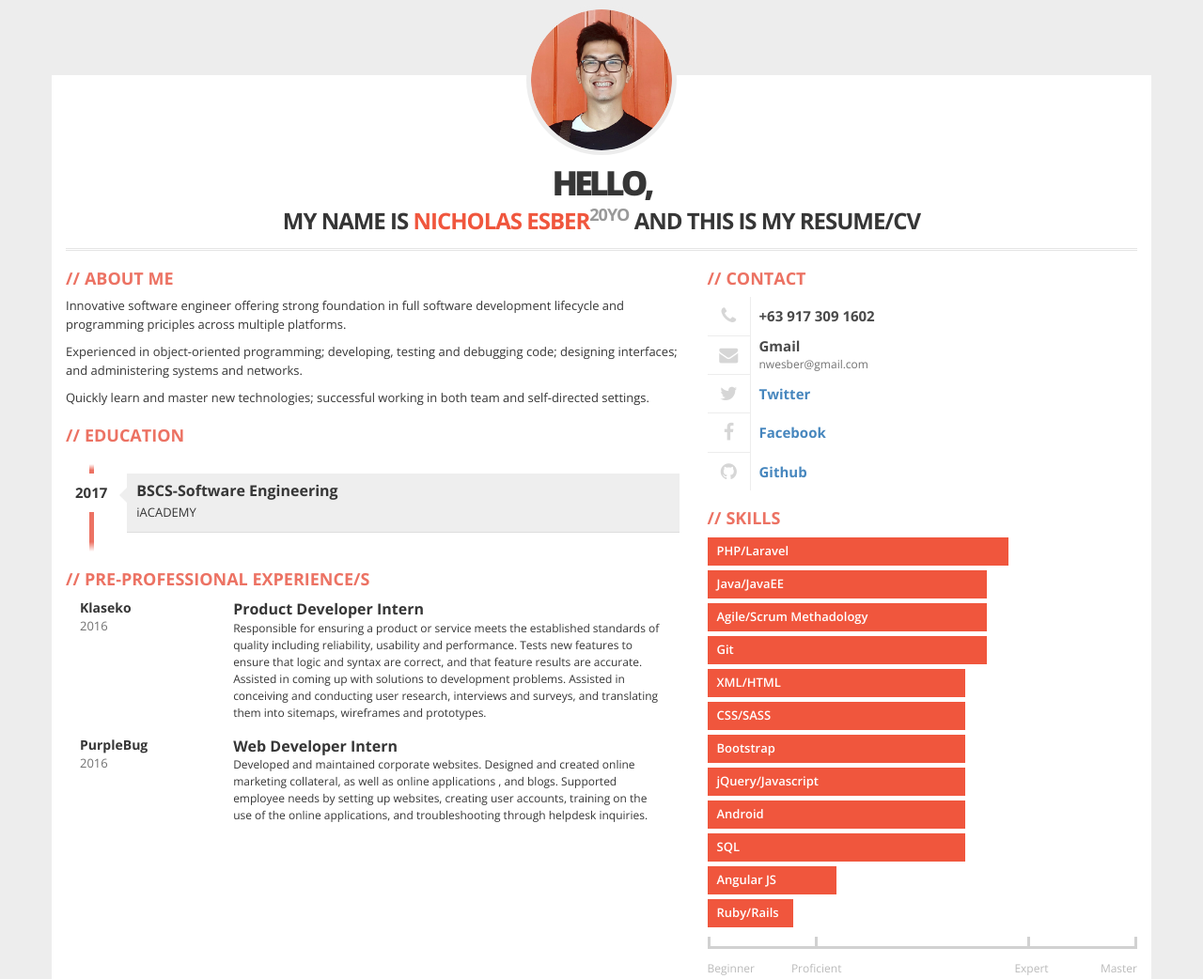
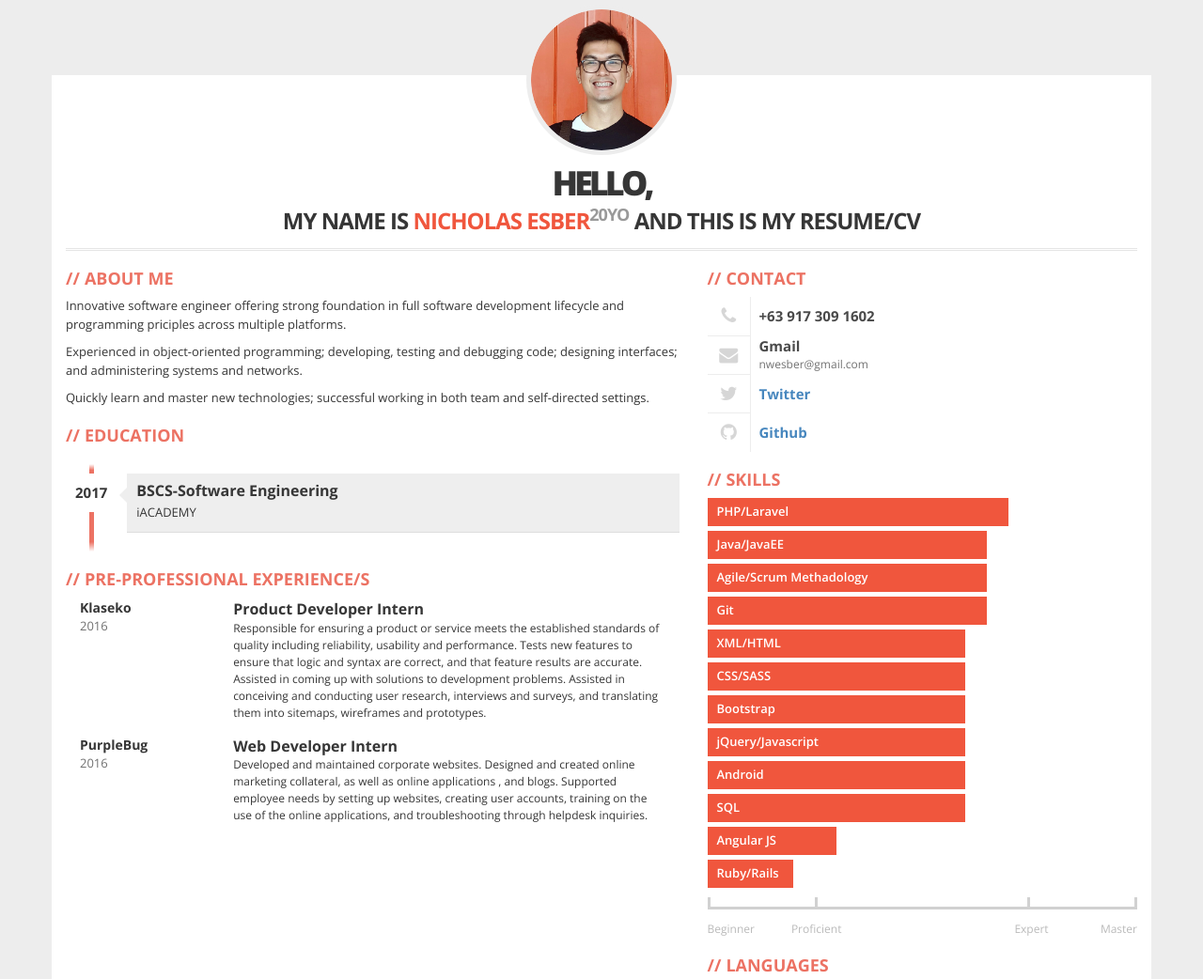
Before and after one commit to nwesber/nwesber.github.io, a plain HTML site: page index.html in a window 1280 px wide. Shown: the top 1042 px of the page at 94% size. Drawn offline with nearby package versions, Linux system fonts and the light colour scheme.

Commit message:
modified index
- removed facebook link

```diff
--- a/index.html
+++ b/index.html
@@ -96,10 +96,6 @@
               <div class="icon pull-left text-center"><span class="fa fa-twitter fa-fw"></span></div>
               <div class="title only pull-right"><a href="https://twitter.com/falloutnico" data-toggle="tooltip" title="Nicholas Esber on Twitter" target="_blank">Twitter</a></div>
             </div>
-            <div class="contact-item">
-              <div class="icon pull-left text-center"><span class="fa fa-facebook fa-fw"></span></div>
-              <div class="title only pull-right"><a href="https://www.facebook.com/nwesber" data-toggle="tooltip" title="Nicholas Esber on Facebook" target="_blank">Facebook</a></div>
-            </div>
 	          <div class="contact-item">
               <div class="icon pull-left text-center"><span class="fa fa-github fa-fw"></span></div>
               <div class="title only pull-right"><a href="https://github.com/nwesber" data-toggle="tooltip" title="Nicholas Esber on Github" target="_blank">Github</a></div>
```
